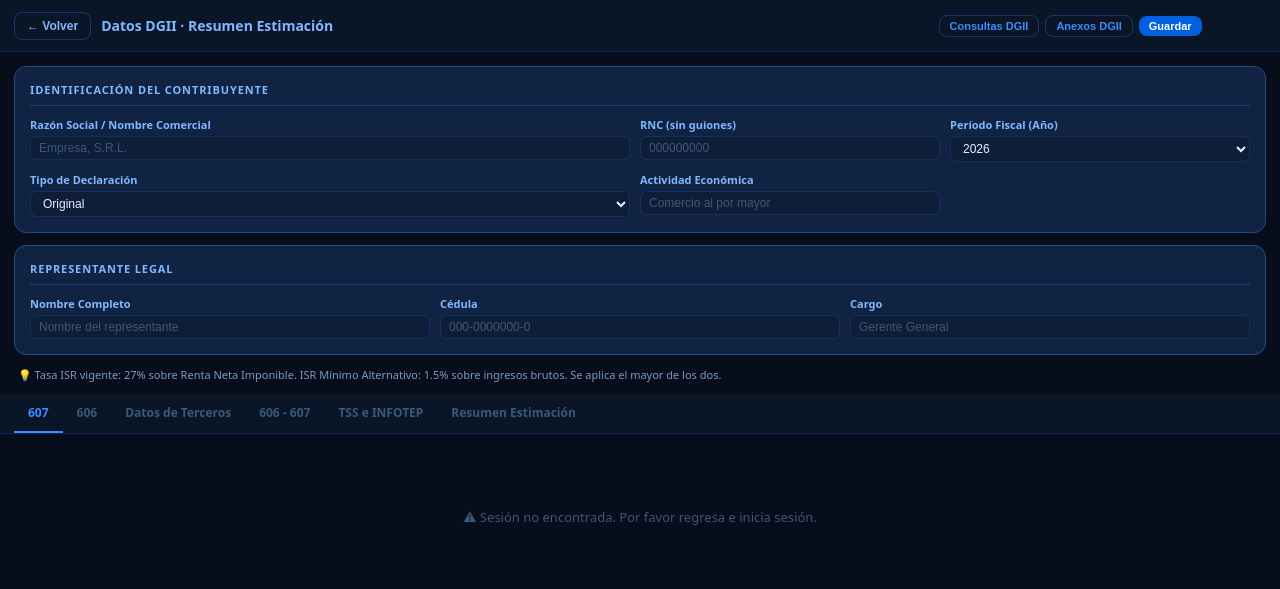
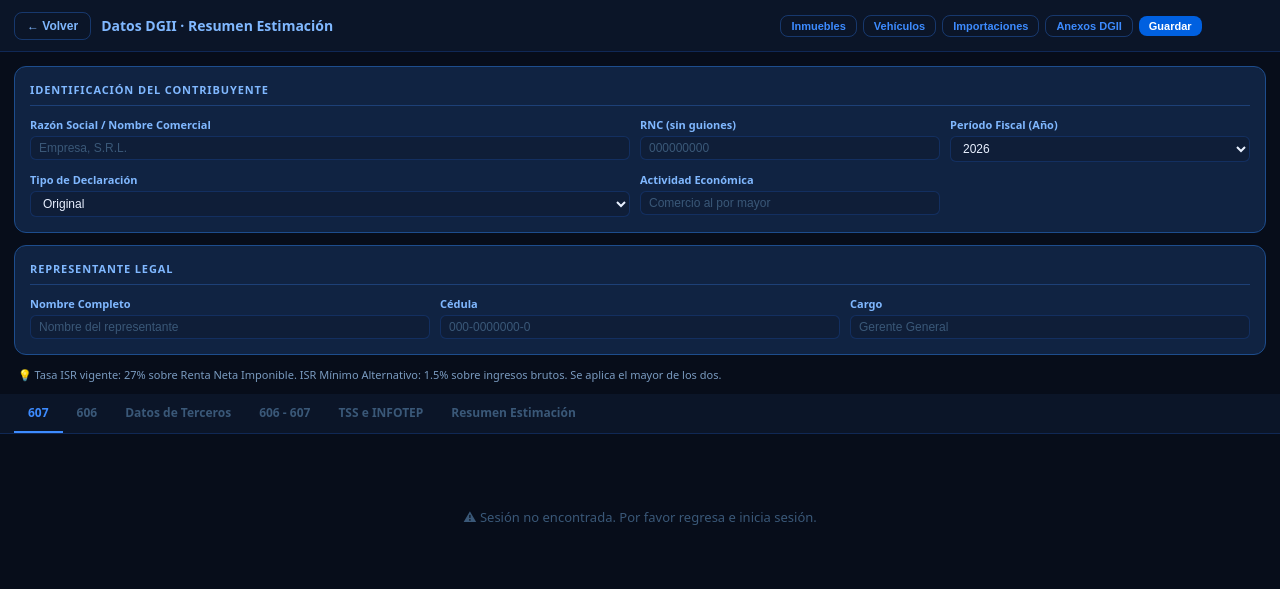
Before and after one commit to samauel05-byte/SERP, a browser extension: page public/ir2/resumen.html in a window 1280 px wide. Drawn offline with Linux system fonts and the light colour scheme.

Commit message:
feat: add direct DGII property and import access

```diff
--- a/public/ir2/resumen.html
+++ b/public/ir2/resumen.html
@@ -141,7 +141,9 @@ thead th.grp-r{background:rgba(245,158,11,.12);color:var(--warn)}
     <div class="hdr-title">Datos DGII · Resumen Estimación</div>
   </div>
   <div class="hdr-right">
-    <button class="btn btn-outline btn-sm" onclick="location.href='/dgii/index.html'+location.search">Consultas DGII</button>
+    <button class="btn btn-outline btn-sm" onclick="openDgiiSection(1)">Inmuebles</button>
+    <button class="btn btn-outline btn-sm" onclick="openDgiiSection(3)">Vehículos</button>
+    <button class="btn btn-outline btn-sm" onclick="openDgiiSection(5)">Importaciones</button>
     <button class="btn btn-outline btn-sm" onclick="openAnexos()">Anexos DGII</button>
     <button class="btn btn-primary btn-sm" onclick="save()">Guardar</button>
     <span class="save-badge" id="save-badge">✓ Guardado</span>
@@ -415,6 +417,10 @@ function syncDgiiSummary(){
 function openAnexos(){
   const q=new URLSearchParams({rnc:document.getElementById('h-rnc').value,nombre:document.getElementById('h-nombre').value,anio:document.getElementById('h-anio').value});
   location.href='/ir2/anexos.html?'+q;
+}
+function openDgiiSection(tab){
+  const q=new URLSearchParams({rnc:document.getElementById('h-rnc').value,nombre:document.getElementById('h-nombre').value,anio:document.getElementById('h-anio').value,tab});
+  location.href='/dgii/index.html?'+q;
 }
 function importDgiiFile(input,type){
   const file=input.files?.[0]; if(!file||!window.XLSX)return;
```
Also changed, not shown: public/dgii/index.html (+2 -0 lines).
